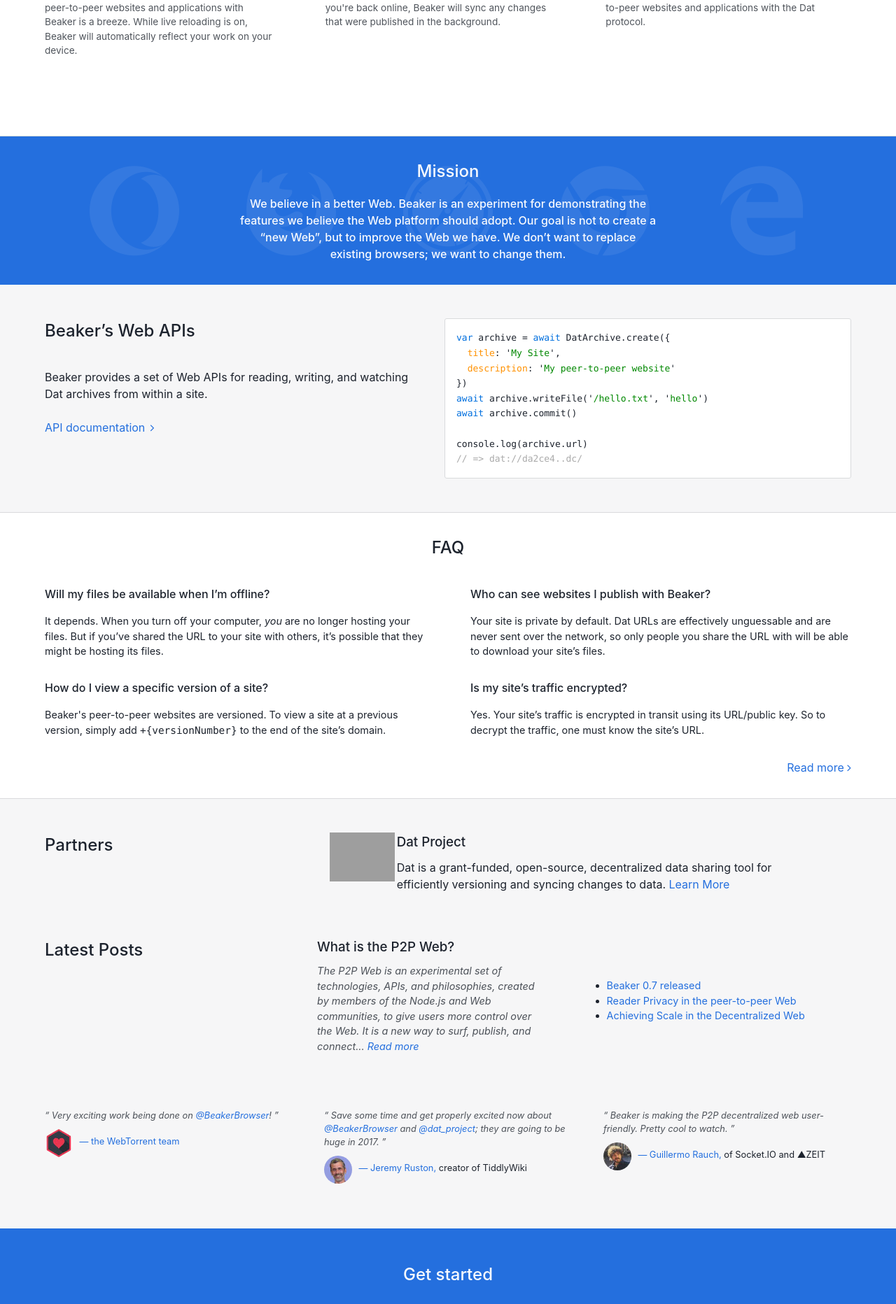
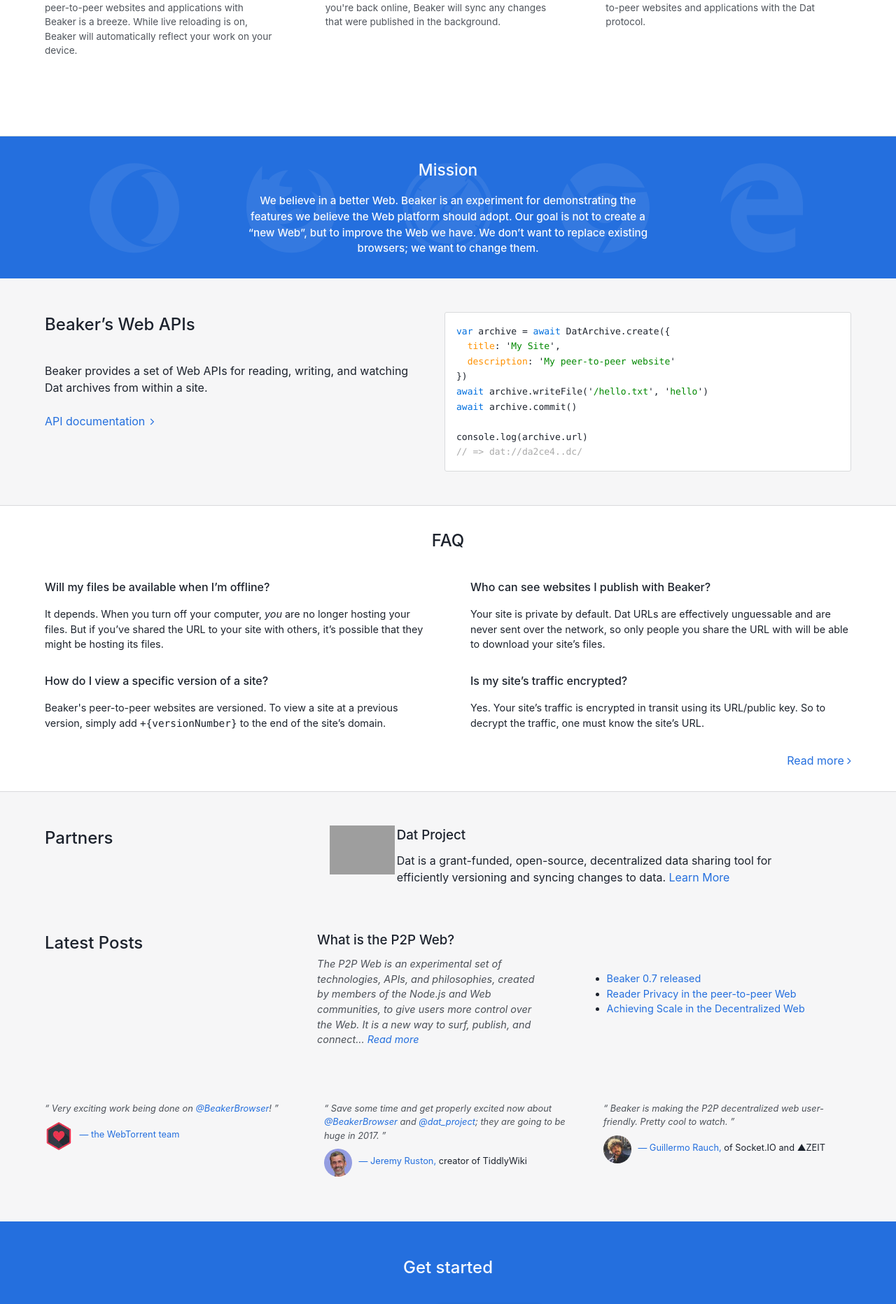
Before and after one commit to beakerbrowser/beakerbrowser.com, a Jekyll site: the page built from index.html, in a window 1280 px wide. Shown: the part 1639-3503 px from the top of the page at 70% size. Built offline with Jekyll 4.4.1, drawn with Linux system fonts in a browser that asks for light colours; grey boxes are pictures that could not be loaded.

Commit message:
Adjust mission section font size

```diff
--- a/css/pages/_home.scss
+++ b/css/pages/_home.scss
@@ -514,6 +514,7 @@
     color: $text--dark-bg;
     position: relative;
     padding: 2em 0;
+    font-size: .95rem;
 
     .container {
       max-width: 600px;
```
